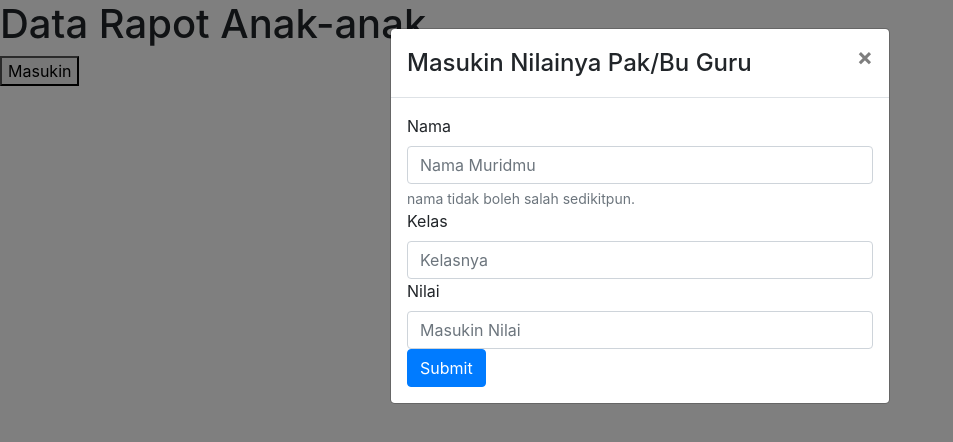
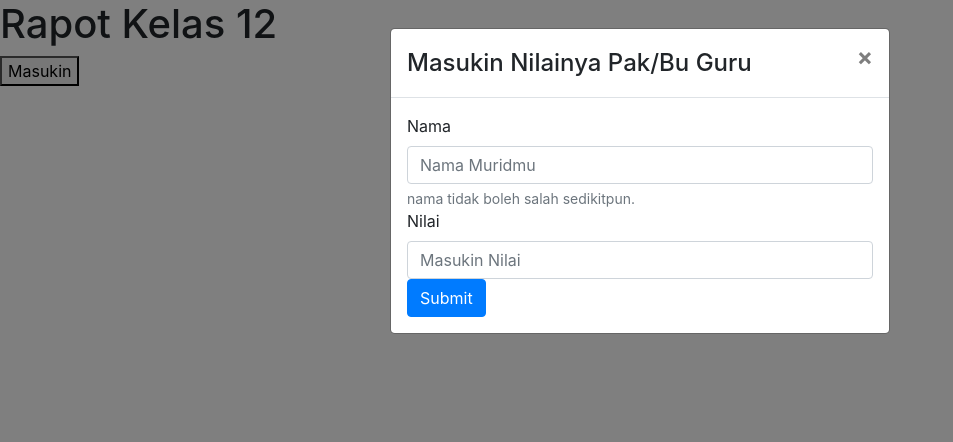
Before and after one commit to abrar-byte/Form-Modal, a React (Create React App) app: page / in a window 1280 px wide. Both pictures are taken after a click on the button "Masukin". Shown: the top 442 px of the page, without its empty margins (0-953 px from the left). Built offline with nearby package versions, Linux system fonts and the light colour scheme.

Commit message:
rapot dengan hasil lulus

```diff
--- /dev/null
+++ b/src/Rapot.js
@@ -0,0 +1,126 @@
+import React, { Component } from 'react';
+import { Modal, Button, Form } from "react-bootstrap"
+import 'bootstrap/dist/css/bootstrap.min.css';
+
+export default class Rapot extends Component {
+
+  state = {
+    rapot: JSON.parse(localStorage.getItem("rapot")) || [],
+    buka: false,
+    index: null
+
+  }
+
+
+  pintu = (buka) => {
+    this.setState({ buka, index: null })
+  }
+
+  tambahin = (event) => {
+    event.preventDefault()
+    const { rapot, index } = this.state
+    const { nama, nilai, } = event.target
+    const newData = {
+      nama: nama.value,
+      nilai: nilai.value,
+      // keterangan:keterangan.value
+    }
+    if (index === null) {
+      rapot.push(newData);
+    }
+    else {
+      rapot[index] = newData
+    }
+    if (nilai > 6) {
+      document.write("<h2>Selamat Kamu Lulus</h2>")
+    }
+    else {
+      document.write("<h2>Kamu belum Lulus! Silahkan remidi</h2>")
+    }
+
+
+
+
+
+
+    console.log(newData);
+    this.setState({ rapot })
+    this.pintu(false)
+
+
+  }
+  hapusin = (x) => {
+    const { rapot } = this.state
+    rapot.splice(x, 1);
+    this.setState({ rapot })
+
+
+  }
+
+  editin = (i) => {
+    this.setState({ buka: true, index: i })
+  }
+
+
+
+  componentDidUpdate() {
+    console.log("didupdate");
+    localStorage.setItem("rapot", JSON.stringify(this.state.rapot))
+  }
+  render() {
+    console.log("render");
+    return (
+      <div >
+        <h1>Rapot Kelas 12</h1>
+        <button onClick={() => this.pintu(true)}>Masukin</button>
+        <Modal animation={false} show={this.state.buka} onHide={() => this.pintu(false)} >
+          <Modal.Header closeButton={() => this.pintu(false)}>
+            <Modal.Title>Masukin Nilainya Pak/Bu Guru</Modal.Title>
+          </Modal.Header>
+          <Modal.Body>
+            <Form onSubmit={(event) => this.tambahin(event)}>
+              <Form.Label>Nama</Form.Label>
+              <Form.Control name="nama" defaultValue={this.state.index !== null ? this.state.rapot[this.state.index].nama : null} type="text" placeholder="Nama Muridmu" />
+              <Form.Text className="text-muted">
+                nama tidak boleh salah sedikitpun.
+              </Form.Text>
+              <Form.Label>Nilai</Form.Label>
+
+              <Form.Control name="nilai" defaultValue={this.state.index !== null ? this.state.rapot[this.state.index].nilai : null} type="number" placeholder="Masukin Nilai" />
+              {/* <Form.Label>Keterangan</Form.Label> */}
+
+              {/* <Form.Control name="keterangan" defaultValue={this.state.index !== null ? this.state.rapot[this.state.index].ket : null} type="text" placeholder="Masukin Nilai" /> */}
+
+              <Button variant="primary" type="submit">
+                Submit
+              </Button>
+            </Form>
+          </Modal.Body>
+        </Modal>
+        {this.state.rapot.map((item, i) => (
+          <div key={i}>
+            <p>Nama: {item.nama}</p>
+            {/* <p>Kelas: {item.kelas}</p> */}
+            <p>Nilai: {item.nilai}</p>
+            <p>{this.tambahin}</p>
+
+
+
+
+
+            <button onClick={() => this.hapusin(i)}>Hapus</button>
+            <button onClick={() => this.editin(i)}>Edit</button>
+            {/* <button onClick={() => this.tambahin(i)}>Cek</button> */}
+
+
+
+          </div>
+
+
+
+        ))}
+
+      </div>
+    )
+  }
+}
--- a/src/index.js
+++ b/src/index.js
@@ -1,18 +1,19 @@
 import React from 'react';
 import ReactDOM from 'react-dom';
 import './index.css';
+import Rapot from './Rapot';
 // import App from './App';
 import reportWebVitals from './reportWebVitals';
 // import Formulir2 from './Form';
 // import Boot from './Boot';
 // import Coba from './Coba';
-import Data from './Data'
+// import Data from './Data'
 
 
 
 ReactDOM.render(
   <React.StrictMode>
-    <Data />
+    <Rapot />
   </React.StrictMode>,
   document.getElementById('root')
 );
```
